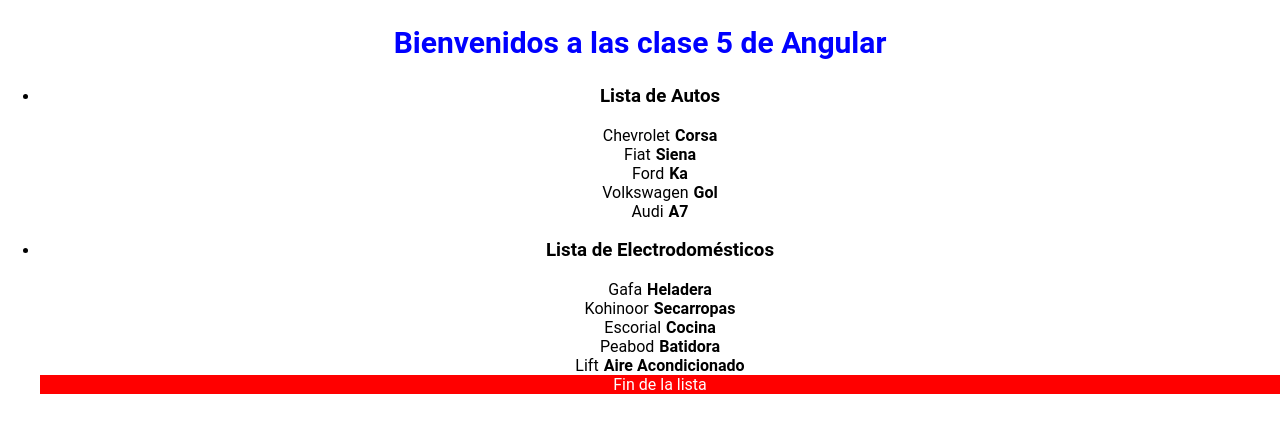
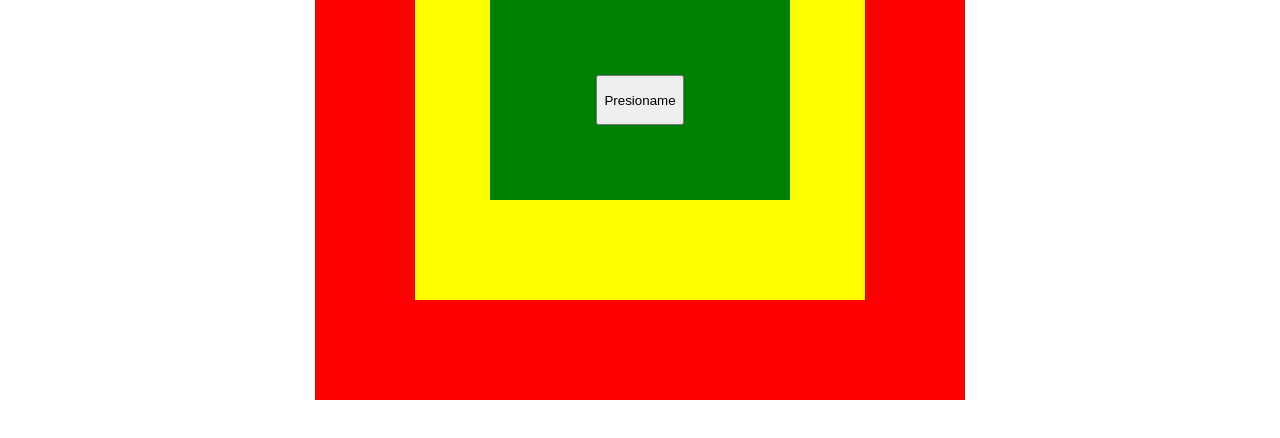
Before and after one commit to Academia-Numen/la-costa-react-clases, a React (Create React App) app: page / in a window 1280 px wide. Shown: the top 438 px of the page. Built offline with nearby package versions, Linux system fonts and the light colour scheme.

Commit message:
Stop propagation ejemplo

```diff
--- a/src/App.js
+++ b/src/App.js
@@ -1,41 +1,36 @@
 import './App.css';
-import Lista from './components/Lista';
 
 function App() {
 
-  const clase = {
-    numero: '5',
-    tema: 'Angular'
+  const estilos = {
+    div1: { backgroundColor: 'red', width: 650, height: 400, margin: '0 auto' },
+    div2: { backgroundColor: 'yellow', width: 450, height: 300, margin: '0 auto' },
+    div3: { backgroundColor: 'green', width: 300, height: 200, margin: '0 auto',
+      display: 'flex', justifyContent: 'center', alignItems: 'center' },
+    btn: { height: 50 },
   }
 
-  const estilos = {
-    color: 'blue',
-    fontSize: 30,
+  function eventHandler(e) {
+    e.target.style.backgroundColor = 'blue';
   }
 
-  const autos = [
-    { id: 1, strong: 'Corsa', span: 'Chevrolet' },
-    { id: 2, strong: 'Siena', span: 'Fiat' },
-    { id: 3, strong: 'Ka', span: 'Ford' },
-    { id: 4, strong: 'Gol', span: 'Volkswagen' },
-    { id: 5, strong: 'A7', span: 'Audi' },
-  ]
-
-  const electrodomesticos = [
-    { id: 1, strong: 'Heladera', span: 'Gafa' },
-    { id: 2, strong: 'Secarropas', span: 'Kohinoor' },
-    { id: 3, strong: 'Cocina', span: 'Escorial' },
-    { id: 4, strong: 'Batidora', span: 'Peabod' },
-    { id: 5, strong: 'Aire Acondicionado', span: 'Lift' },
-  ]
+  function detenerPropagacion(e) {
+    e.stopPropagation();
+  }
 
   return (
-    <div className="App">
-      <h2 style={estilos}>Bienvenidos a las clase {clase.numero} de {clase.tema} </h2>
-      <Lista lista={autos} titulo='Lista de Autos' />
-      <Lista lista={electrodomesticos} titulo='Lista de Electrodomésticos'>
-        <li style={{ backgroundColor: 'red', color: 'white' }}>Fin de la lista</li>
-      </Lista>
+    <div style={estilos.div1} onClick={eventHandler}>
+
+      <div style={estilos.div2} onClick={detenerPropagacion}>
+
+        <div style={estilos.div3}>
+
+          <button style={estilos.btn}>Presioname</button>
+
+        </div>
+
+      </div>
+
     </div>
   );
 }
```
